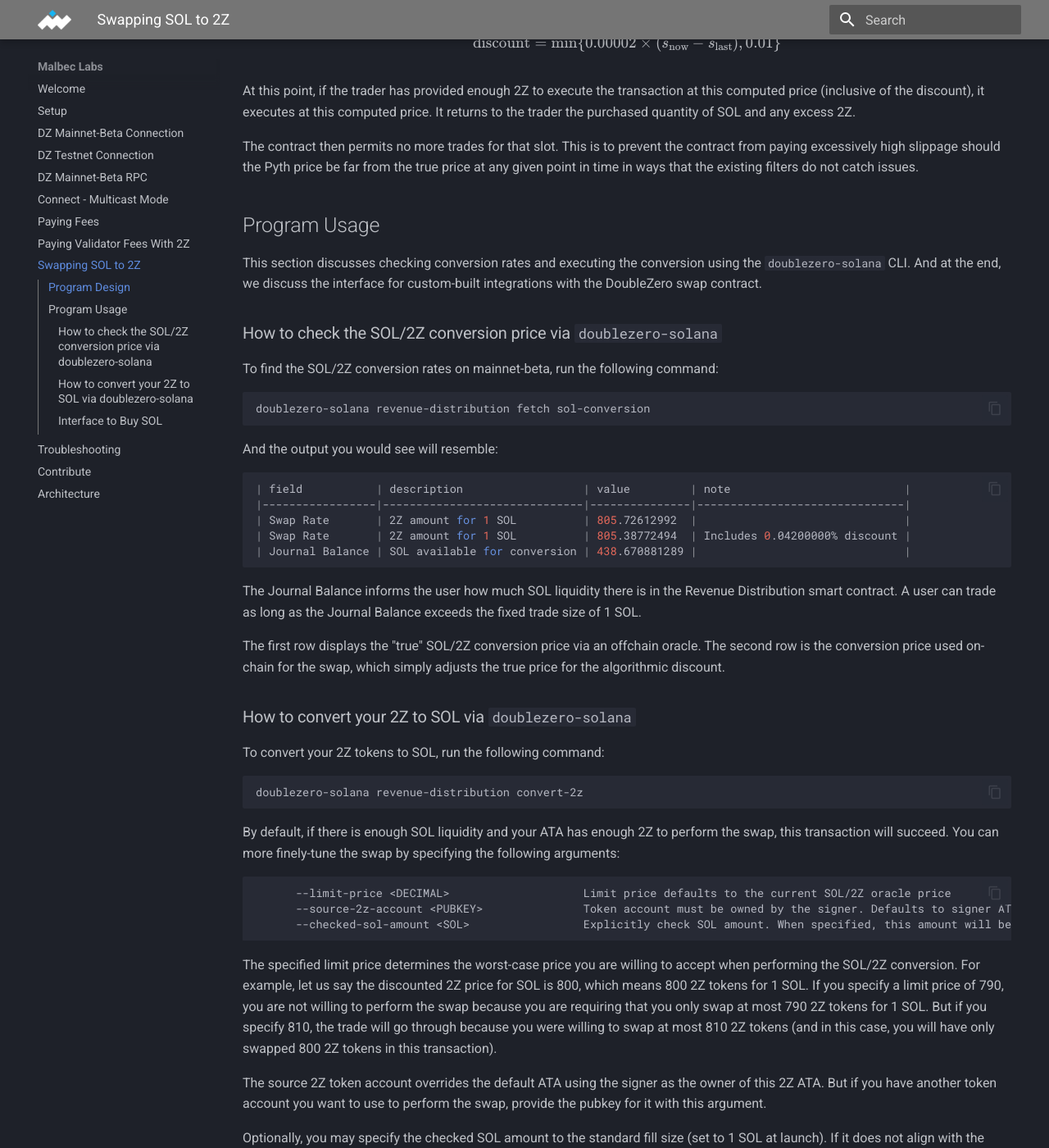
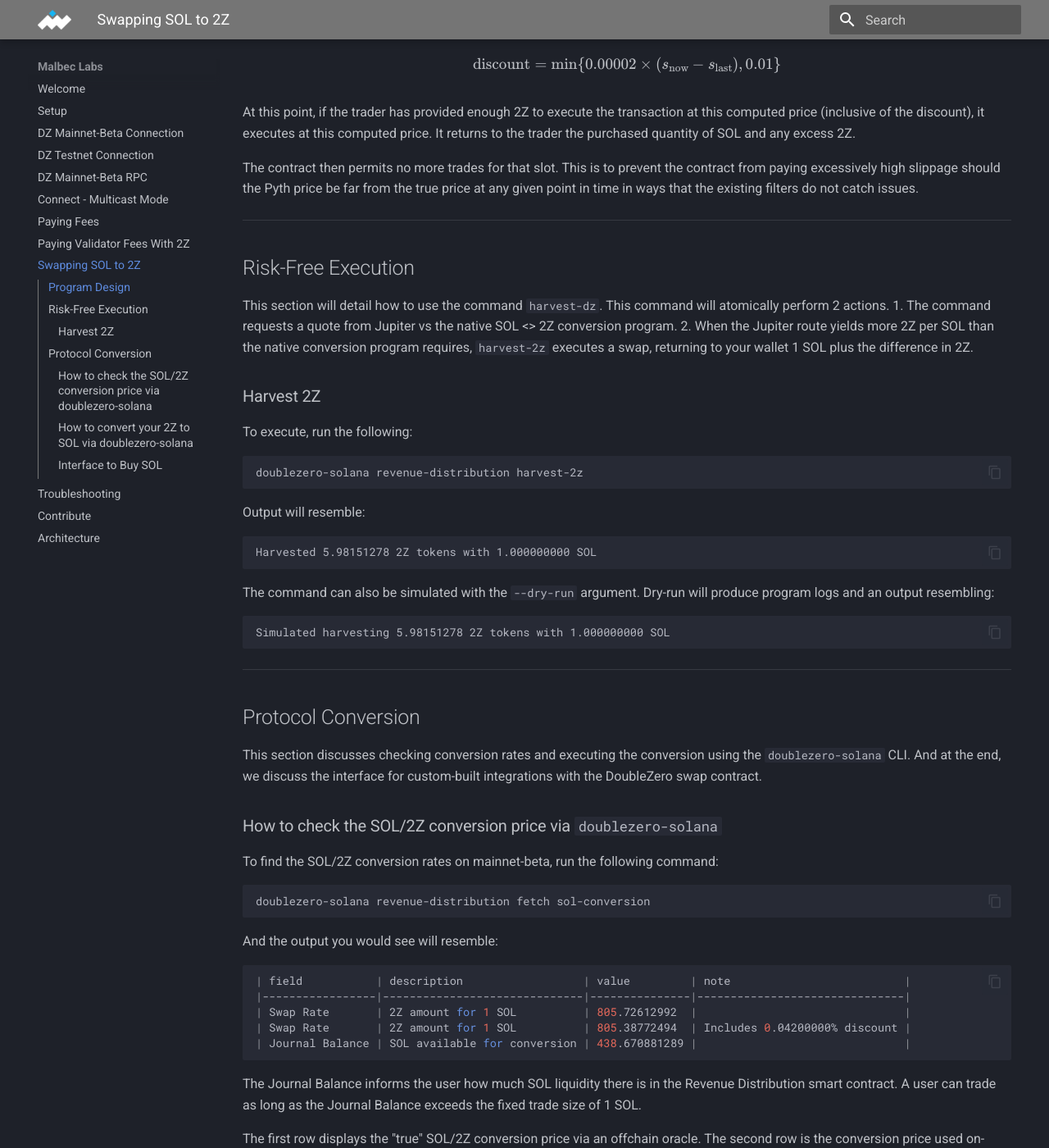
Before and after one commit to malbeclabs/docs, an MkDocs documentation site: the page built from docs/Swapping-sol-to-2z.md, in a window 1280 px wide and 1400 px high, scrolled down 906 px. Shown: the whole window at 82% size. Built offline with MkDocs 1.6.1 and Material for MkDocs 9.7.7, drawn with Linux system fonts in a browser that asks for light colours.

Commit message:
Update Swapping-sol-to-2z.md

````diff
--- a/docs/Swapping-sol-to-2z.md
+++ b/docs/Swapping-sol-to-2z.md
@@ -10,6 +10,8 @@
 This short guide explains how to use the program.
 
 ***Review the Disclaimer at the end of this document before accessing or using the code or any related materials.***
+
+---
 
 ## Program Design
 
@@ -29,7 +31,33 @@
 
 The contract then permits no more trades for that slot. This is to prevent the contract from paying excessively high slippage should the Pyth price be far from the true price at any given point in time in ways that the existing filters do not catch issues.
 
-## Program Usage
+---
+
+## Risk-Free Execution
+
+This section will detail how to use the command `harvest-dz`. This command will atomically perform 2 actions.
+1. The command requests a quote from Jupiter vs the native SOL <> 2Z conversion program.
+2. When the Jupiter route yields more 2Z per SOL than the native conversion program requires, `harvest-2z` executes a swap, returning to your wallet 1 SOL plus the difference in 2Z.
+
+### Harvest 2Z
+
+To execute, run the following:
+```
+doublezero-solana revenue-distribution harvest-2z
+```
+Output will resemble:
+```
+Harvested 5.98151278 2Z tokens with 1.000000000 SOL
+```
+The command can also be simulated with the `--dry-run` argument. Dry-run will produce program logs and an output resembling:
+
+```
+Simulated harvesting 5.98151278 2Z tokens with 1.000000000 SOL
+```
+
+---
+
+## Protocol Conversion
 
 This section discusses checking conversion rates and executing the conversion using the `doublezero-solana` CLI. And at the end, we discuss the interface for custom-built integrations with the DoubleZero swap contract.
 
````
